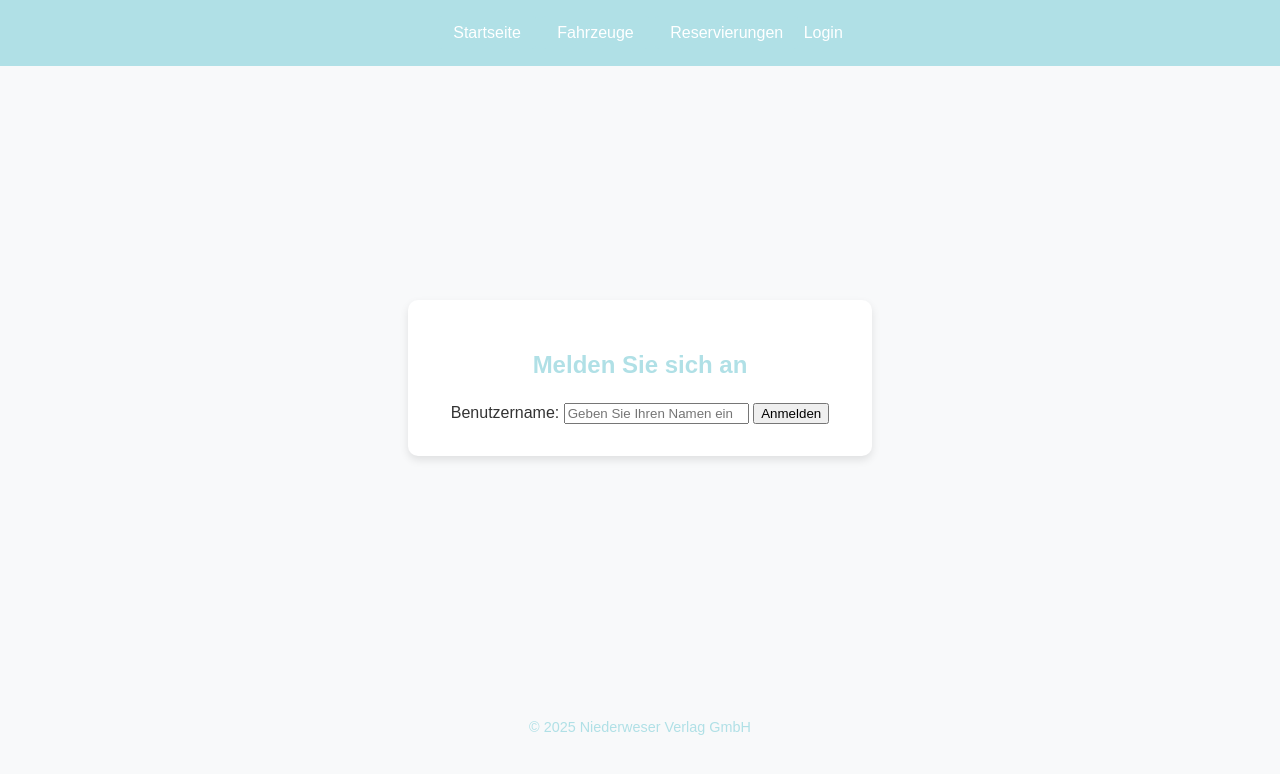
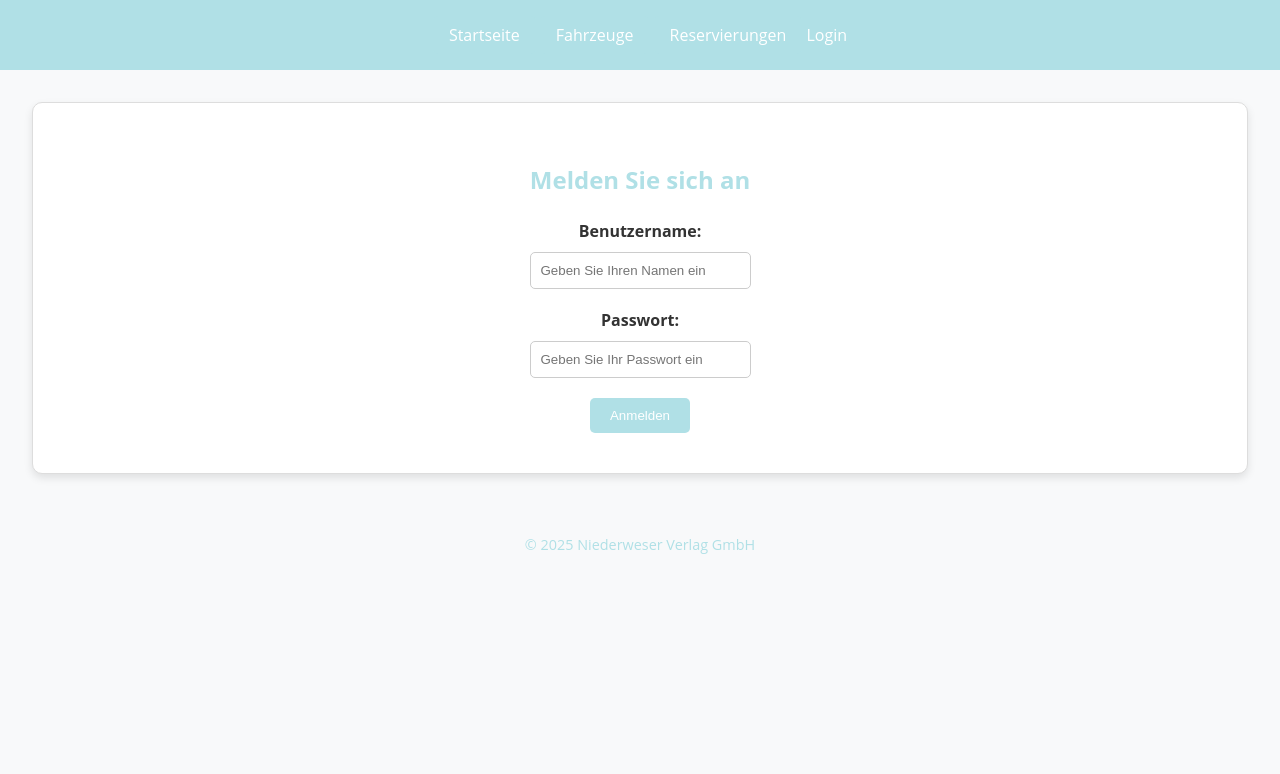
Before and after one commit to fbnkch/Anwendungsfall_ProjectPiloten, a plain HTML site: page login.html in a window 1280 px wide. Drawn offline with Linux system fonts and the light colour scheme.

Commit message:
login layout/design

```diff
--- a/login.html
+++ b/login.html
@@ -22,6 +22,8 @@
         <form id="login-form">
           <label for="username">Benutzername:</label>
           <input type="text" id="username" placeholder="Geben Sie Ihren Namen ein" required>
+          <label for="password">Passwort:</label>
+          <input type="password" id="password" placeholder="Geben Sie Ihr Passwort ein" required>
           <button type="submit" class="login-button">Anmelden</button>
         </form>
         <div id="login-feedback" class="feedback"></div>
--- a/styles.css
+++ b/styles.css
@@ -5,7 +5,7 @@
   --accent-color: #28a745;
   --error-color: #dc3545;
   --text-color: #333;
-  --font-family: 'Arial', sans-serif;
+  --font-family: 'Open Sans', sans-serif;
 }
 
 /* Globales Reset */
@@ -197,7 +197,7 @@ body {
 body {
   margin: 0;
   padding: 0;
-  font-family: 'Arial', sans-serif;
+  font-family: 'Open Sans', sans-serif;
   background-color: #f8f9fa;
   color: #333;
 }
@@ -250,20 +250,55 @@ body {
 
 /* Login-Seite */
 .login-section {
-  display: flex;
-  justify-content: center;
-  align-items: center;
-  min-height: 70vh;
+  background-color: white;
+  padding: 20px;
+  font-weight: bold;
+  border: 1px solid #ddd;
+  border-radius: 10px;
+  box-shadow: 0 4px 8px rgba(0, 0, 0, 0.1);
+}
+
+.login-section h2 {
+  text-align: center;
+  margin-bottom: 20px;
 }
 
 .login-card {
-  background-color: white;
-  border-radius: 10px;
-  box-shadow: 0 4px 8px rgba(0, 0, 0, 0.1);
-  padding: 2em;
-  max-width: 400px;
+  display: flex;
+  flex-direction: column;
+  align-items: center;
+  padding: 20px;
+}
+
+.login-card form {
+  display: flex;
+  flex-direction: column;
+  align-items: center;
+}
+
+.login-card label {
+  margin-bottom: 10px;
+}
+
+.login-card input {
   width: 100%;
-  text-align: center;
+  padding: 10px;
+  margin-bottom: 20px;
+  border: 1px solid #ccc;
+  border-radius: 5px;
+}
+
+.login-card button[type="submit"] {
+  background-color: var(--primary-color);
+  color: white;
+  padding: 10px 20px;
+  border: none;
+  border-radius: 5px;
+  cursor: pointer;
+}
+
+.login-card button[type="submit"]:hover {
+  background-color: #005f99;
 }
 
 .login-card h2 {
```
